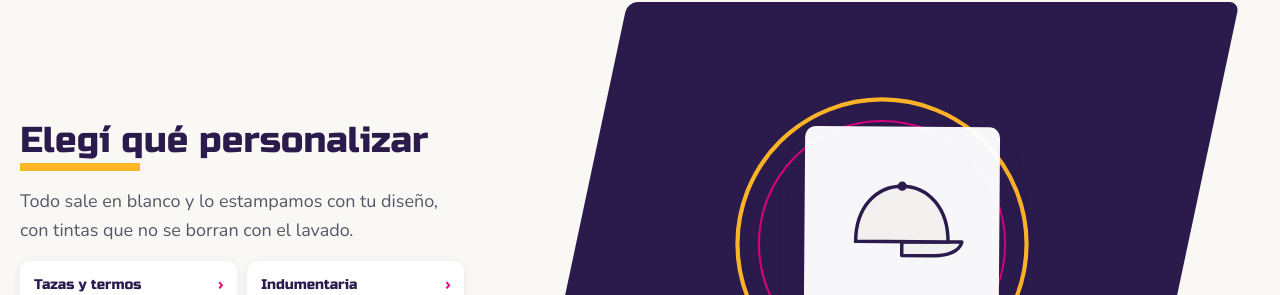
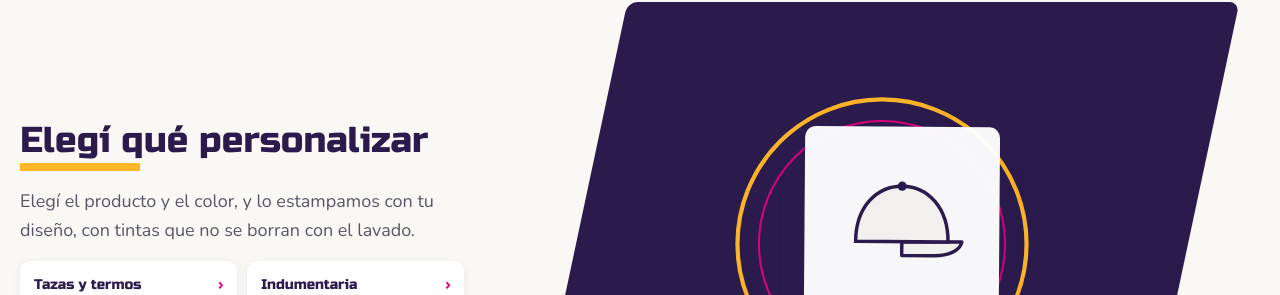
Before and after one commit to franlopric06/iest-tfi_seanstore, a React (Vite) app in the folder frontend/: page / in a window 1280 px wide. Shown: the part 886-1181 px from the top of the page. Built offline with nearby package versions, Linux system fonts and the light colour scheme.

Commit message:
cambia la frase de la cinta por la de producto y color (001-T31)

```diff
--- a/frontend/src/data/textos.js
+++ b/frontend/src/data/textos.js
@@ -55,7 +55,7 @@ const textos = {
   },
   cinta: {
     titulo: 'Elegí qué personalizar',
-    frase: 'Todo sale en blanco y lo estampamos con tu diseño, con tintas que no se borran con el lavado.',
+    frase: 'Elegí el producto y el color, y lo estampamos con tu diseño, con tintas que no se borran con el lavado.',
     etiqueta:
       'Tazas, remeras, gorras, termos y canilleras que pasan por la plancha y salen estampadas con un diseño de tinta',
     productos: [
```
